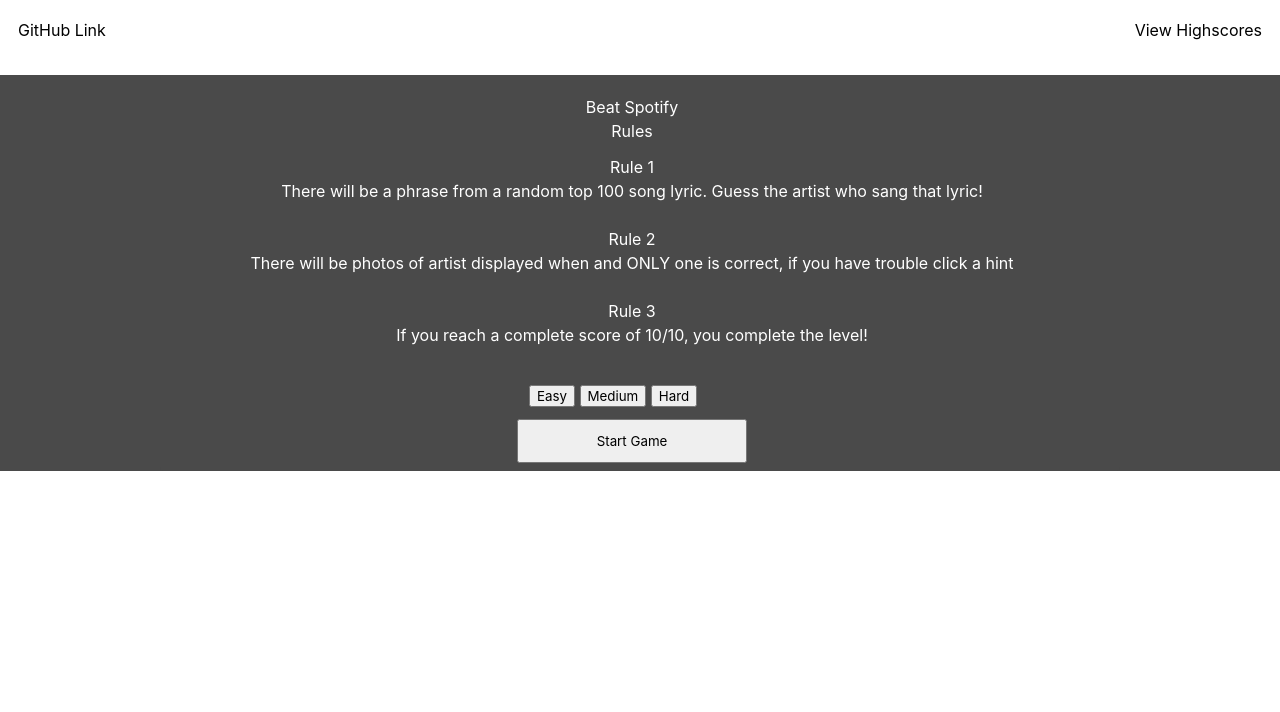
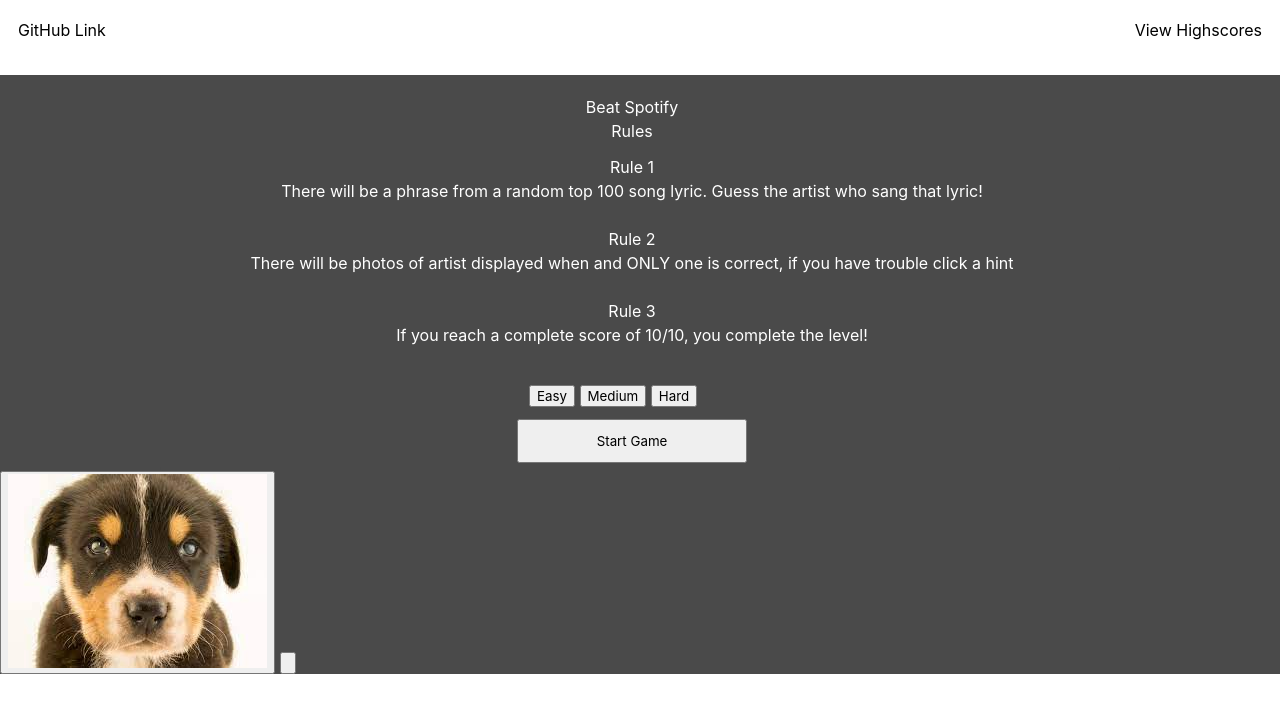
Before and after one commit to Bocabooii/Beat-Spotify, a plain HTML site: page index.html in a window 1280 px wide. Drawn offline with nearby package versions, Linux system fonts and the light colour scheme; no server answers.

Commit message:
Created quiz div in html

```diff
--- a/index.html
+++ b/index.html
@@ -42,6 +42,15 @@
         </div>
 
     </section>
+    <section id="mainQuiz">
+        <div id="artistPhoto">
+            <button id="artist1"><img src="./Assets/test.photo.jpg"></button>
+            <button><img src="" id="artist2"></button>
+        </div>
+        <div id="randomLyric">
+            <p id="lyric"></p>
+        </div>
+    </section>
     <script src="./Assets/JS/script.js"></script>
 </body>
 </html>
```
Also changed, not shown: Assets/test.photo.jpg (added).
